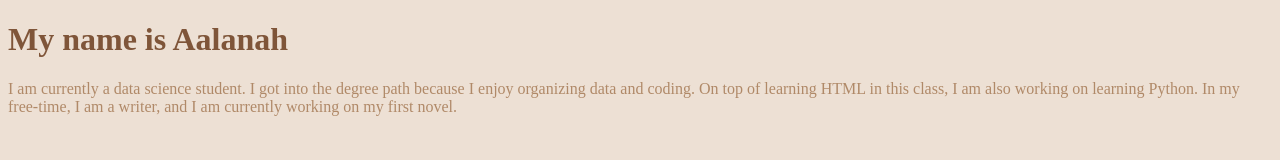
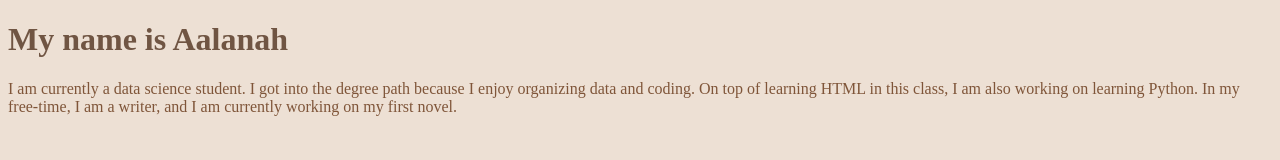
Before and after one commit to AalanahMRose/aalanahmrose.github.io, a plain HTML site: page index.html in a window 1280 px wide. Drawn offline with Linux system fonts and the light colour scheme.

Commit message:
Update index.html

```diff
--- a/index.html
+++ b/index.html
@@ -8,11 +8,11 @@
       }
 
       h1 {
-        color: #7F5539
+        color: #705543
       }
 
       p {
-        color: #B08968
+        color: #7F5539
       }
     </style>
   </head>
```
